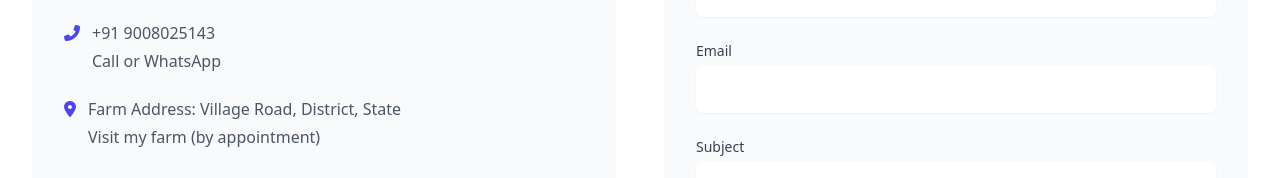
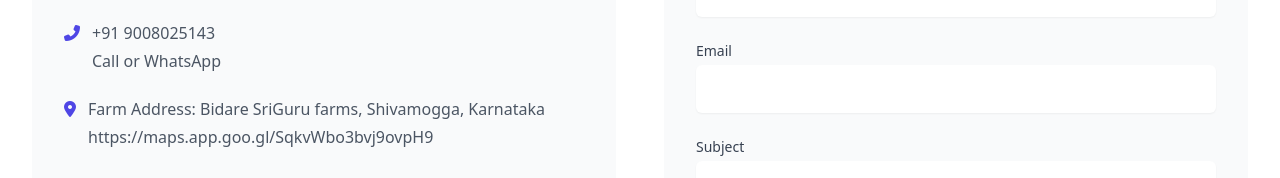
Before and after one commit to chandru2/chandru2.github.io, a plain HTML site: page index.html in a window 1280 px wide. Shown: the part 5550-5728 px from the top of the page. Drawn offline with nearby package versions, Linux system fonts and the light colour scheme.

Commit message:
added address

```diff
--- a/index.html
+++ b/index.html
@@ -529,8 +529,8 @@
                                     <i class="fas fa-map-marker-alt text-indigo-600"></i>
                                 </div>
                                 <div class="ml-3 text-base text-gray-600">
-                                    <p>Farm Address: Village Road, District, State</p>
-                                    <p class="mt-1">Visit my farm (by appointment)</p>
+                                    <p>Farm Address: Bidare SriGuru farms, Shivamogga, Karnataka</p>
+                                    <p class="mt-1">https://maps.app.goo.gl/SqkvWbo3bvj9ovpH9</p>
                                 </div>
                             </div>
                         </div>
```
